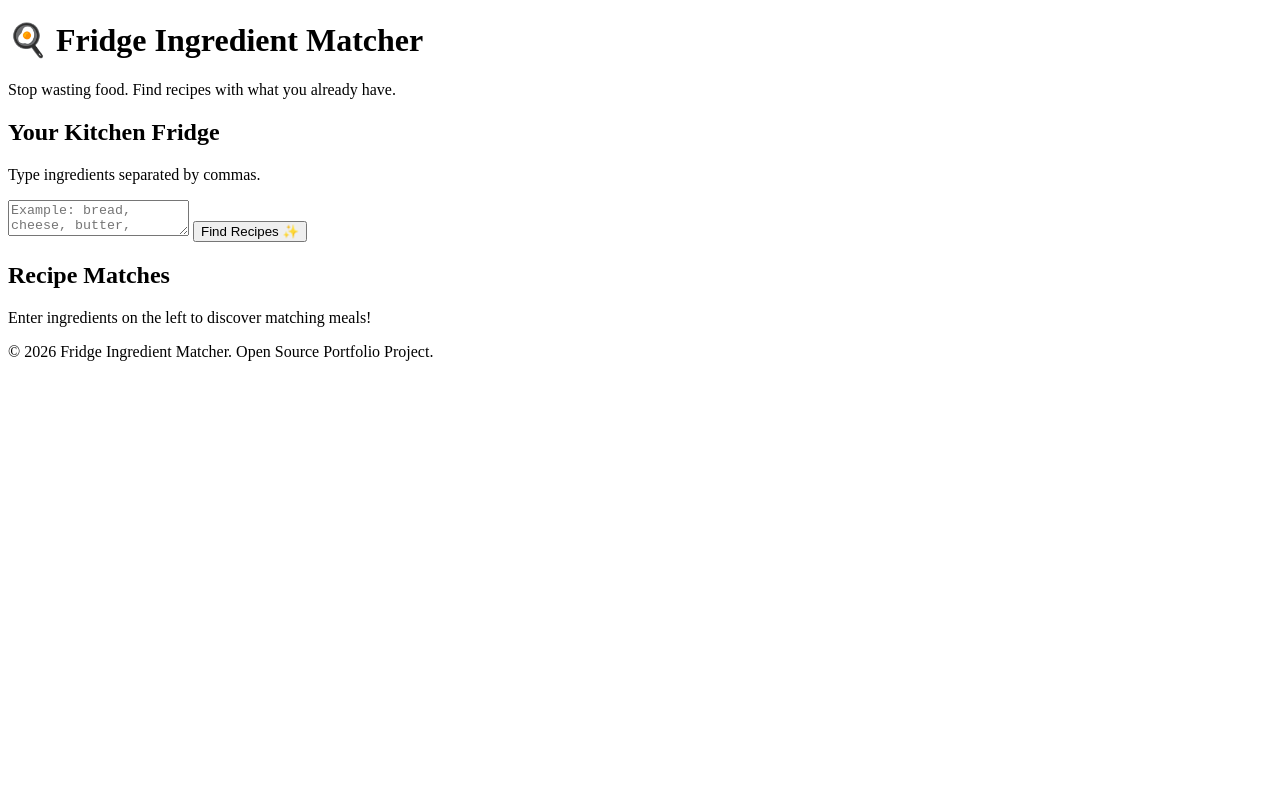
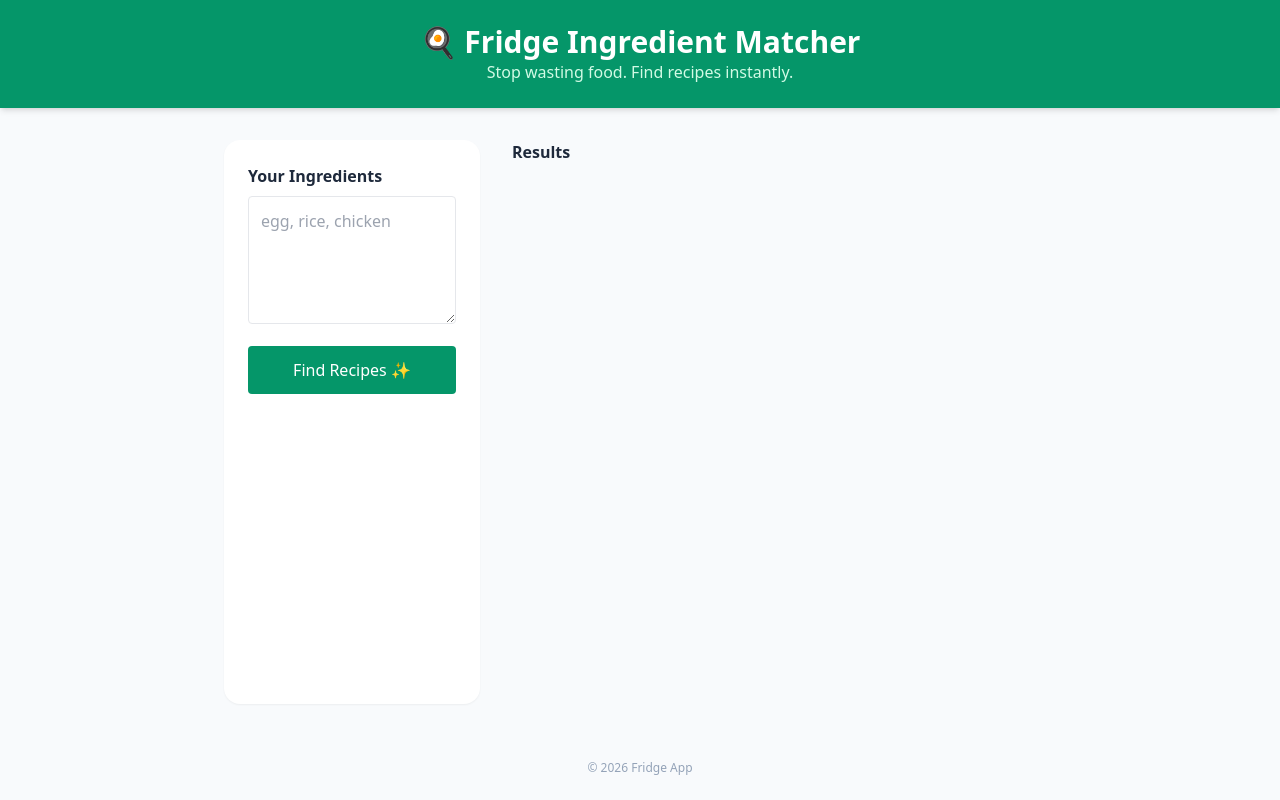
Before and after one commit to vkxtony-sketch/fridge-ingredient-matcher, a plain HTML site: page index.html in a window 1280 px wide. Drawn offline with nearby package versions, Linux system fonts and the light colour scheme.

Commit message:
Refactor: simplify UI + fix Tailwind CDN + clean structure

```diff
--- a/index.html
+++ b/index.html
@@ -4,48 +4,35 @@
     <meta charset="UTF-8">
     <meta name="viewport" content="width=device-width, initial-scale=1.0">
     <title>Fridge Ingredient Matcher</title>
-    <!-- Modern Tailwind CSS via CDN -->
-    <script src="https://jsdelivr.net"></script>
+    <script src="https://cdn.tailwindcss.com"></script>
 </head>
 <body class="bg-slate-50 text-slate-800 font-sans min-h-screen flex flex-col">
 
 <header class="bg-emerald-600 text-white shadow-md py-6 text-center">
-        <h1 class="text-3xl font-extrabold tracking-tight">🍳 Fridge Ingredient Matcher</h1>
-        <p class="text-emerald-100 mt-1">Stop wasting food. Find recipes with what you already have.</p>
+    <h1 class="text-3xl font-extrabold">🍳 Fridge Ingredient Matcher</h1>
+    <p class="text-emerald-100">Stop wasting food. Find recipes instantly.</p>
 </header>
 
 <main class="flex-grow max-w-4xl w-full mx-auto p-4 md:p-8 grid grid-cols-1 md:grid-cols-3 gap-8">
-        <!-- Input Sidebar Section -->
-        <section id="ingredient-input" class="bg-white p-6 rounded-2xl shadow-sm border border-slate-100 md:col-span-1 h-fit">
-            <h2 class="text-lg font-bold text-slate-900 mb-3">Your Kitchen Fridge</h2>
-            <p class="text-xs text-slate-500 mb-4">Type ingredients separated by commas.</p>
 
-            <textarea
-                id="ingredients"
-                class="w-full h-32 p-3 border border-slate-200 rounded-xl focus:ring-2 focus:ring-emerald-500 focus:border-emerald-500 outline-none transition text-sm resize-none"
-                placeholder="Example: bread, cheese, butter, chicken"
-            ></textarea>
-
-            <button id="find-btn" class="w-full mt-4 bg-emerald-600 hover:bg-emerald-700 text-white font-semibold py-3 px-4 rounded-xl transition shadow-sm hover:shadow active:scale-[0.98]">
-                Find Recipes ✨
-            </button>
+    <section class="bg-white p-6 rounded-2xl shadow-sm md:col-span-1">
+        <h2 class="font-bold mb-2">Your Ingredients</h2>
+        <textarea id="ingredients" class="w-full h-32 border rounded p-3" placeholder="egg, rice, chicken"></textarea>
+        <button id="find-btn" class="w-full mt-4 bg-emerald-600 text-white py-3 rounded">Find Recipes ✨</button>
     </section>
 
-        <!-- Dynamic Results Section -->
     <section class="md:col-span-2">
-            <h2 class="text-xl font-bold text-slate-900 mb-4">Recipe Matches</h2>
-            <div id="results" class="grid grid-cols-1 gap-4">
-                <p class="text-slate-400 italic bg-white p-6 rounded-2xl border border-dashed border-slate-200 text-center">
-                    Enter ingredients on the left to discover matching meals!
-                </p>
-            </div>
+        <h2 class="font-bold mb-4">Results</h2>
+        <div id="results" class="space-y-4"></div>
     </section>
+
 </main>
 
-    <footer class="bg-slate-950 text-slate-400 py-4 text-center text-xs mt-12 border-t border-slate-900">
-        <p>&copy; 2026 Fridge Ingredient Matcher. Open Source Portfolio Project.</p>
+<footer class="text-center text-xs text-slate-400 py-6">
+    &copy; 2026 Fridge App
 </footer>
 
 <script type="module" src="src/js/app.js"></script>
+
 </body>
 </html>
```
Lines whose indentation alone changed are shown as unchanged.
